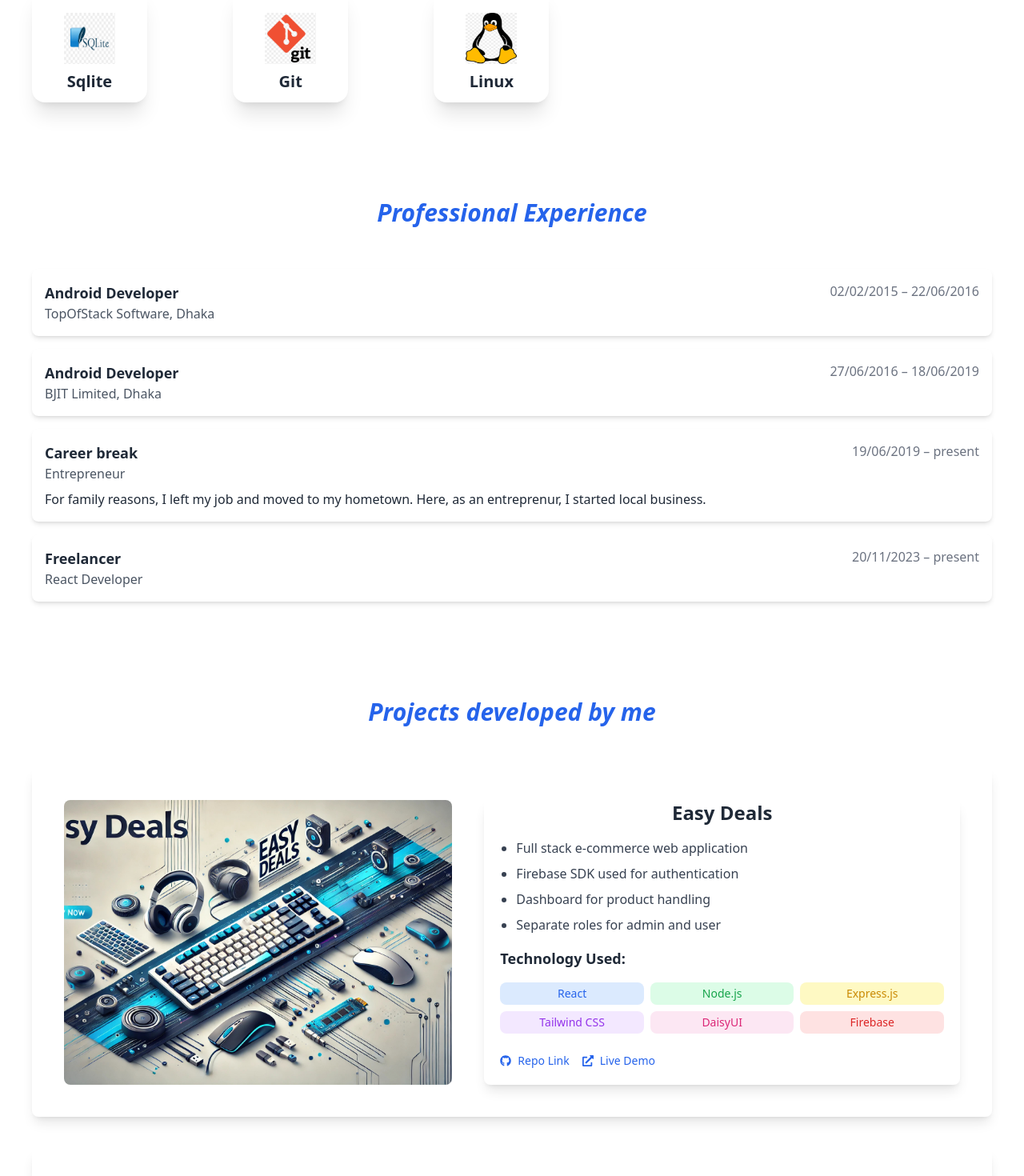
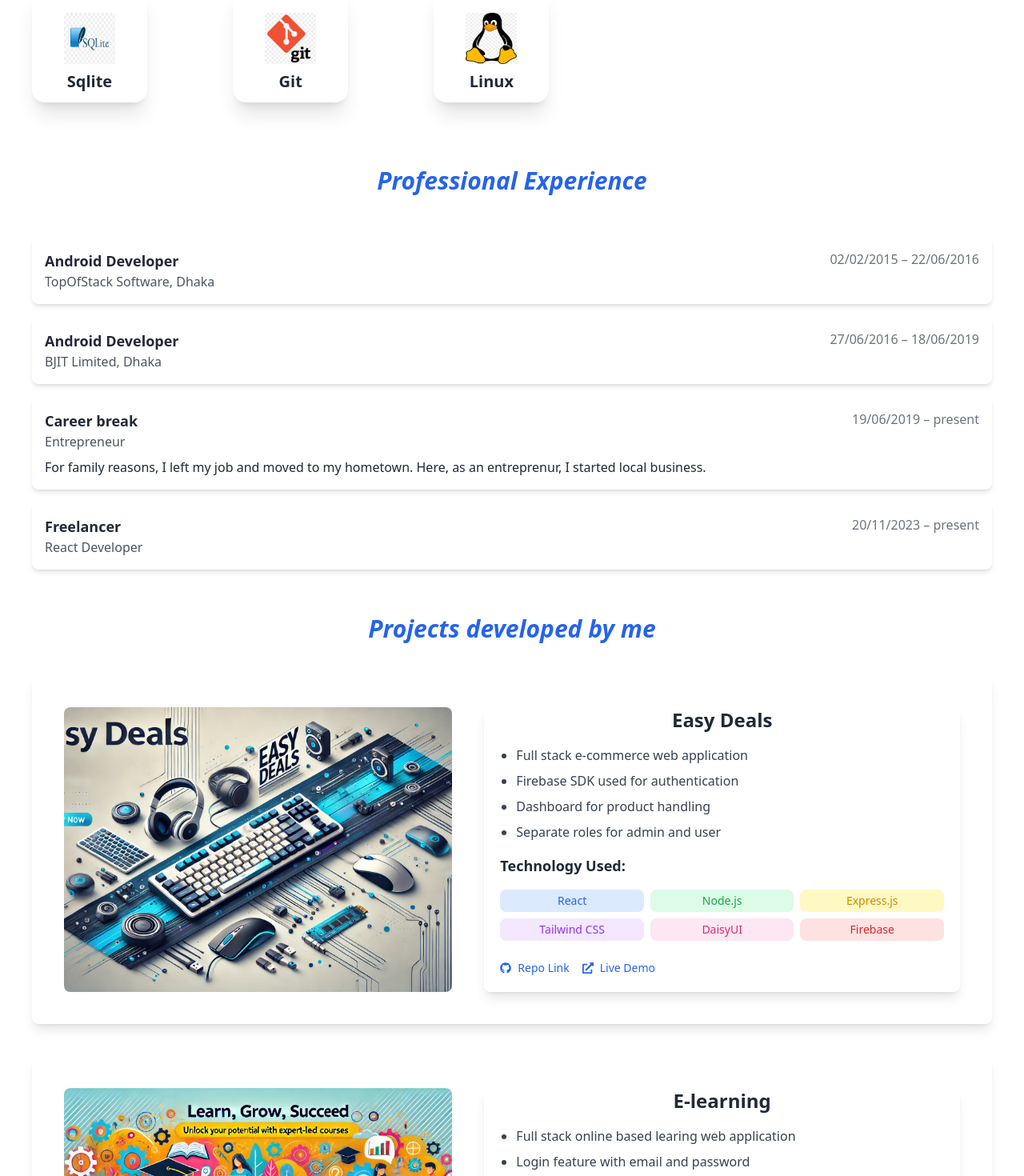
Before and after one commit to muhin08t/portfolio-myself, a React (Vite) app: page / in a window 1280 px wide. Shown: the part 1240-2710 px from the top of the page at 80% size. Built offline with nearby package versions, Linux system fonts and the light colour scheme.

Commit message:
update scroll position

```diff
--- a/index.html
+++ b/index.html
@@ -4,7 +4,7 @@
     <meta charset="UTF-8" />
     <link rel="icon" type="image/icon" href="/favicon.ico" />
     <meta name="viewport" content="width=device-width, initial-scale=1.0" />
-    <title>Mohiuddin Bhuiyan |React developer</title>
+    <title>Mohiuddin Bhuiyan | React developer</title>
   </head>
   <body>
     <div id="root"></div>
--- a/src/components/ImprovedProjectCard.jsx
+++ b/src/components/ImprovedProjectCard.jsx
@@ -3,8 +3,8 @@ import { FaExternalLinkAlt, FaGithub } from "react-icons/fa";
 
 const ImprovedProjectCard = () => {
   return (
-    <div id="projects" className="mx-10 mb-10">
-      <div className="text-center pt-20 pb-10">
+    <div id="projects" className="mx-10 mb-0 pt-0 scroll-mt-20">
+      <div className="text-center pt-10 mb-10">
         <h1 className="text-3xl font-semibold italic text-blue-600 mb-3">Projects developed by me</h1>
 
       </div>
--- a/src/components/ProfessionalExperience.jsx
+++ b/src/components/ProfessionalExperience.jsx
@@ -31,7 +31,7 @@ const ProfessionalExperience = () => {
   ];
 
   return (
-    <div id="experience" className="mx-10 mb-10">
+    <div id="experience" className="mx-10 mb-0 scroll-mt-20">
            <div className="text-center pt-20 pb-10">
         <h1 className="text-3xl font-semibold italic text-blue-600 mb-3">Professional Experience</h1>
 
--- a/src/components/Skills.jsx
+++ b/src/components/Skills.jsx
@@ -3,11 +3,11 @@ import Card from './Card';
 
 const Skills = () => {
     return (
-      <div id='skills'>
+      <div id='skills' className='scroll-mt-20'>
         <div className="text-center pt-20 pb-2">
           <h1 className="text-3xl italic font-semibold text-blue-600">My Skills</h1>
         </div>
-        <div className="grid grid-cols-2 md:grid-cols-3 lg:grid-cols-5 gap-14 m-10">
+        <div className="grid grid-cols-2 md:grid-cols-3 lg:grid-cols-5 gap-14 m-10 mb-0">
 
           <div className="card w-36 h-36 bg-base-100 shadow-xl transition-transform duration-300 hover:scale-110">
               <div className="card-body flex flex-col items-center">
--- a/src/pages/About.jsx
+++ b/src/pages/About.jsx
@@ -2,8 +2,8 @@ import React from 'react';
 
 const About = () => {
     return (
-      <div id="about" className="mx-10 mb-10 min-h-2/3">
-          <div className="text-center pt-10 mb-20">
+      <div id="about" className="mx-10 scroll-mt-20 mb-10 min-h-2/3">
+          <div className="text-center pt-14 mb-20">
           <h1 className="text-3xl italic font-semibold text-blue-600">About Me</h1>
         </div>
       <div className="flex items-stretch">
--- a/src/pages/Home.jsx
+++ b/src/pages/Home.jsx
@@ -19,7 +19,7 @@ const Home = () => {
   });
 
   return (
-    <div id="home" className="px-5 pt-10">
+    <div id="home" className="px-5 pt-10 scroll-mt-20">
       <div className="flex justify-center">
         <div className="avatar">
           <div className="w-52 h-52 md:w-64 md:h-64 lg:w-80 lg:h-80 rounded-full">
```
